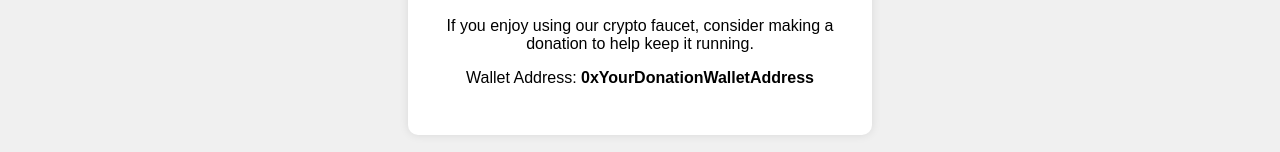
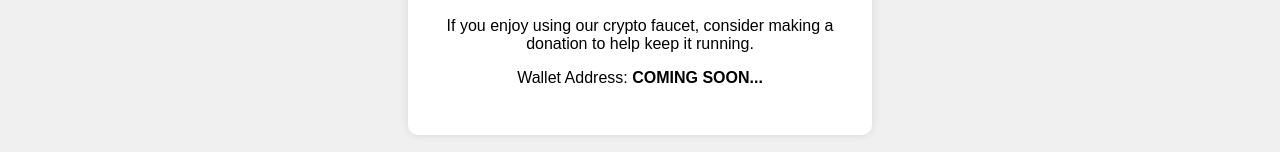
Before and after one commit to Humancyyborg/Free_crypto_faucet, a website: page index.html in a window 1280 px wide. Shown: the part 1250-1402 px from the top of the page. Drawn offline with Linux system fonts and the light colour scheme.

Commit message:
Adding html update

```diff
--- a/index.html
+++ b/index.html
@@ -155,7 +155,7 @@
     <div class="donation-container">
         <h2>Support Our Faucet</h2>
         <p>If you enjoy using our crypto faucet, consider making a donation to help keep it running.</p>
-        <p>Wallet Address: <strong>0xYourDonationWalletAddress</strong></p>
+        <p>Wallet Address: <strong>COMING SOON...</strong></p>
     </div>
 
     <script>
```
